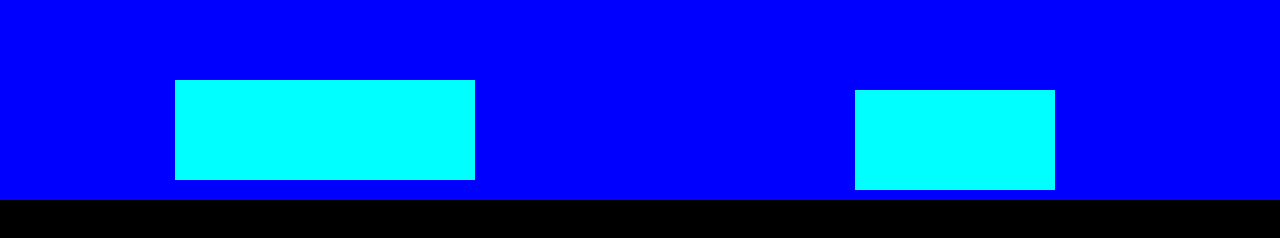
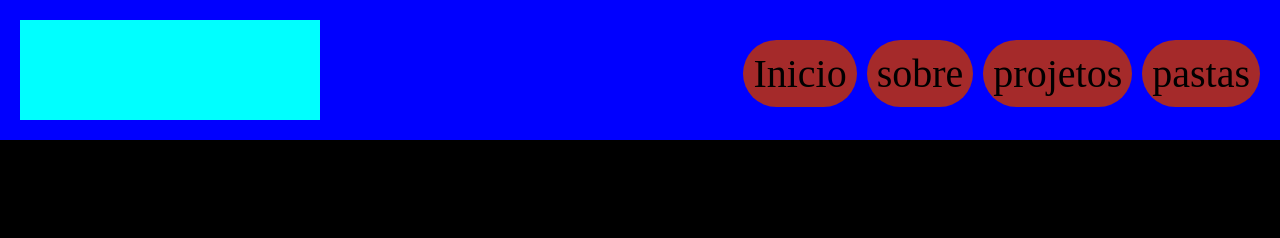
Before and after one commit to William8400/exercicio, a plain HTML site: page index.html in a window 1280 px wide. Drawn offline with Linux system fonts and the light colour scheme.

Commit message:
nivel suco

```diff
--- a/css/style.css
+++ b/css/style.css
@@ -21,7 +21,7 @@
 
 }
 
-div{
+.nivel_agua{
 
 
     background-color: aqua;
@@ -76,43 +76,62 @@ div{
 
 #cabecalhosuco{
     background: blue;
-    height: 200px;
+
     padding: 10px;
 
     display: grid;
 
+    gap: 0px 100px;
+
     place-items: end center;
 
-    grid-template-columns: 1fr 1fr;
+    grid-template-columns: 1fr 4fr;
 
 }
 
 #itens_menu{
 
-    height: 100px;
-    width: 200px;
+   height: 100px;
+   width: 100%;
 
-    background-color: aqua;
+   padding: 10px;
+
+   gap: 10px;
 
 
 }
 
-#menu_informacoes{
+#menu_informacoes ul{
 
     list-style: none;
 
+
+
     display: flex;
-
     gap: 10px;
     flex-wrap: wrap;
     align-items: end;
-    justify-content: center;
+    justify-content: end;
 
 }
 
+#menu_informacoes li{
 
 
 
+    font-size: 40px;
+
+    gap: 10px;
+
+    padding: 10px;
+
+    background-color: brown;
+
+    border-radius: 50px;
+
+
+
+}
 
 #logo{
     background-color: aqua;
--- a/index.html
+++ b/index.html
@@ -13,11 +13,11 @@
     <!-- Nivel Agua -->
     <section id="conteudo_principal">
 
-        <div> 1 </div>
+        <div class="nivel_agua"> 1 </div>
 
-        <div> 2 </div>
+        <div class="nivel_agua"> 2 </div>
 
-        <div> 3 </div>
+        <div class="nivel_agua"> 3 </div>
 
 
     </section>
@@ -51,15 +51,18 @@
 
         <nav id="itens_menu">
 
-            <ul id="menu_informacoes">
+        <div id="menu_informacoes">
 
-                <li></li>
-                <li></li>
-                <li></li>
-                <li></li>
+            <ul>
+
+                <li> Inicio </li>
+                <li> sobre </li>
+                <li> projetos </li>
+                <li> pastas </li>
 
             </ul>
 
+         </div>
         </nav>
 
     </header>
```
